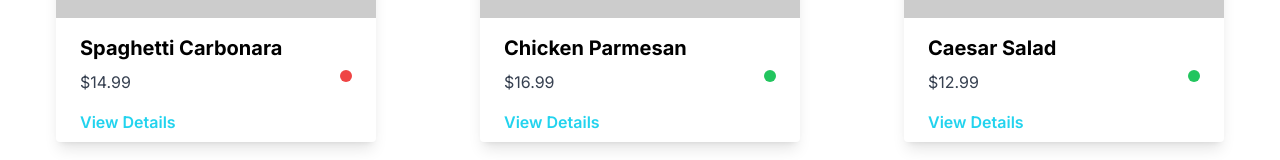
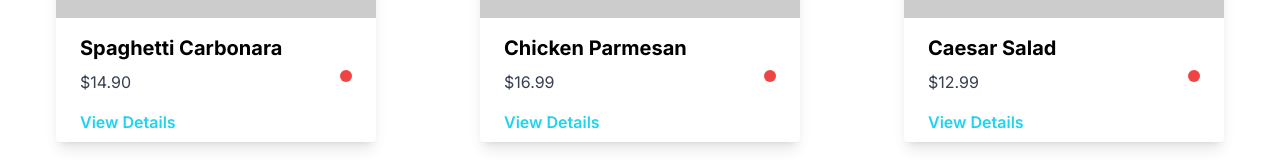
Before and after one commit to azamatbayramov/restoran4ik, a Next.js app: page /meals in a window 1280 px wide. Shown: the part 498-658 px from the top of the page. Built offline with nearby package versions, Linux system fonts and the light colour scheme.

Commit message:
Improve types

```diff
--- a/src/app/meals/[id]/page.tsx
+++ b/src/app/meals/[id]/page.tsx
@@ -15,9 +15,8 @@ interface MealDetailPageProps {
 
 const MealDetailPage: React.FC<MealDetailPageProps> = ({ params }) => {
     const { id } = params;
-    const mealId = parseInt(id, 10);
 
-    return <MealDetail mealId={mealId} />;
+    return <MealDetail mealId={id} />;
 };
 
 export default MealDetailPage;
--- a/src/app/meals/page.tsx
+++ b/src/app/meals/page.tsx
@@ -1,61 +1,23 @@
 'use client';
 import React, { useState } from 'react';
 import MealCard from '@/components/MealCard/MealCard';
-import { Meal } from '@/types/meal';
+import { Meal, NewMeal } from '@/types/meal';
+import { meals } from '@/data/meals';
 
-const initialMeals: Meal[] = [
-    {
-        id: '1',
-        image: 'https://via.placeholder.com/400x300',
-        name: 'Spaghetti Carbonara',
-        price: 14.99,
-        available: false,
-        tags: ['Italian', 'Pasta'],
-        description:
-            'A classic Italian pasta dish made with eggs, cheese, pancetta, and pepper.',
-    },
-    {
-        id: '2',
-        image: 'https://via.placeholder.com/400x300',
-        name: 'Chicken Parmesan',
-        price: 16.99,
-        available: true,
-        tags: ['Italian', 'Chicken'],
-        description:
-            'Breaded chicken cutlets topped with marinara sauce and melted cheese.',
-    },
-    {
-        id: '3',
-        image: 'https://via.placeholder.com/400x300',
-        name: 'Caesar Salad',
-        price: 12.99,
-        available: true,
-        tags: ['Salad', 'Healthy'],
-        description:
-            'A fresh salad with romaine lettuce, croutons, and Caesar dressing.',
-    },
-];
-
-interface NewDish {
-    image: string | null;
-    name: string;
-    price: number;
-    available: boolean;
-    tags: string[];
-    description: string;
-    imageFile: File | null;
-}
+const initialMeals: Meal[] = meals;
 
 const Page: React.FC = () => {
     const [meals, setMeals] = useState<Meal[]>(initialMeals);
-    const [newDish, setNewDish] = useState<NewDish>({
+    const [newDish, setNewDish] = useState<NewMeal>({
         image: null,
-        name: '',
+        title: '',
         price: 0,
         available: false,
         tags: [],
         description: '',
         imageFile: null,
+        composition: '',
+        bju: { protein: 0, fat: 0, carbs: 0 },
     });
     const [isFormVisible, setFormVisible] = useState<boolean>(false);
 
@@ -66,7 +28,7 @@ const Page: React.FC = () => {
     const validateForm = () => {
         const newErrors: { [key: string]: string } = {};
 
-        if (!newDish.name.trim()) {
+        if (!newDish.title.trim()) {
             newErrors.name = 'Name is required.';
         }
 
@@ -92,7 +54,7 @@ const Page: React.FC = () => {
             // Data for DB (adding new meal). imageFile - uploaded file, image - just temp URL
             const dishToAdd: Meal = {
                 ...newDish,
-                image: newDish.imageFile
+                imageSrc: newDish.imageFile
                     ? URL.createObjectURL(newDish.imageFile)
                     : (newDish.image ?? 'https://via.placeholder.com/400x300'),
                 price: parseFloat(newDish.price.toString()),
@@ -102,12 +64,14 @@ const Page: React.FC = () => {
             setMeals([...meals, dishToAdd]);
             setNewDish({
                 image: null,
-                name: '',
+                title: '',
                 price: 0,
                 available: false,
                 tags: [],
                 description: '',
                 imageFile: null,
+                composition: '',
+                bju: { protein: 0, fat: 0, carbs: 0 },
             });
             setFormVisible(false);
             setErrors({});
@@ -154,9 +118,12 @@ const Page: React.FC = () => {
                         <input
                             type="text"
                             placeholder="Meal name"
-                            value={newDish.name}
+                            value={newDish.title}
                             onChange={(e) =>
-                                setNewDish({ ...newDish, name: e.target.value })
+                                setNewDish({
+                                    ...newDish,
+                                    title: e.target.value,
+                                })
                             }
                             className={`border py-2 px-4 mb-2 rounded w-full max-w-xs ${errors.name ? 'border-red-500' : 'border-gray-300'}`}
                         />
@@ -245,8 +212,8 @@ const Page: React.FC = () => {
                     <div key={dish.id} className="max-w-xs w-full">
                         <MealCard
                             id={dish.id}
-                            imageSrc={dish.image}
-                            title={dish.name}
+                            imageSrc={dish.imageSrc}
+                            title={dish.title}
                             price={dish.price.toFixed(2)}
                             available={dish.available}
                         />
--- a/src/app/tables/page.tsx
+++ b/src/app/tables/page.tsx
@@ -21,7 +21,10 @@ const Page: React.FC = () => {
 
     // Function to add a new table
     const addTable = () => {
-        const maxId = tables.reduce((max, table) => Math.max(max, parseInt(table.id)), 0);
+        const maxId = tables.reduce(
+            (max, table) => Math.max(max, parseInt(table.id)),
+            0,
+        );
         const newTableNumber = maxId + 1;
 
         const newTable: Table = {
--- a/src/components/MealCard/MealCard.tsx
+++ b/src/components/MealCard/MealCard.tsx
@@ -2,8 +2,8 @@ import React from 'react';
 import Link from 'next/link';
 
 interface MealCardProps {
-    id: string;
-    imageSrc: string;
+    id: string | null;
+    imageSrc: string | null;
     title: string;
     price: string;
     available: boolean;
@@ -23,7 +23,7 @@ const MealCard: React.FC<MealCardProps> = ({
                 {}
                 <img
                     className="absolute inset-0 w-full h-full object-cover"
-                    src={imageSrc}
+                    src={imageSrc || 'https://via.placeholder.com/400x300'}
                     alt={title}
                 />
             </div>
--- a/src/data/meals.ts
+++ b/src/data/meals.ts
@@ -1,33 +1,41 @@
-export const meals = [
+import { Meal } from '@/types/meal';
+
+export const meals: Meal[] = [
     {
-        id: 1,
+        id: '1',
         imageSrc: 'https://via.placeholder.com/400x300',
         title: 'Spaghetti Carbonara',
-        price: '14.99',
+        price: 14.9,
         composition: 'Pasta, Eggs, Cheese, Bacon',
         bju: { protein: 12, fat: 20, carbs: 42 },
         description:
             'A classic Italian pasta dish made with eggs, cheese, pancetta, and pepper.',
+        tags: [],
+        available: false,
     },
     {
-        id: 2,
+        id: '2',
         imageSrc: 'https://via.placeholder.com/400x300',
         title: 'Chicken Parmesan',
-        price: '16.99',
+        price: 16.99,
         composition: 'Chicken, Parmesan Cheese, Marinara Sauce, Breadcrumbs',
         bju: { protein: 30, fat: 15, carbs: 45 },
         description:
             'A popular Italian-American dish made with breaded chicken breast topped with marinara sauce and cheese.',
+        tags: [],
+        available: false,
     },
     {
-        id: 3,
+        id: '3',
         imageSrc: 'https://via.placeholder.com/400x300',
         title: 'Caesar Salad',
-        price: '12.99',
+        price: 12.99,
         composition:
             'Romaine Lettuce, Croutons, Parmesan Cheese, Caesar Dressing',
         bju: { protein: 8, fat: 10, carbs: 20 },
         description:
             'A fresh, crisp salad made with romaine lettuce, croutons, Parmesan cheese, and Caesar dressing.',
+        tags: [],
+        available: false,
     },
 ];
```
Also changed, not shown: src/components/MealDetail/MealDetail.tsx (+2 -17 lines), src/types/meal.ts (+28 -3 lines).
